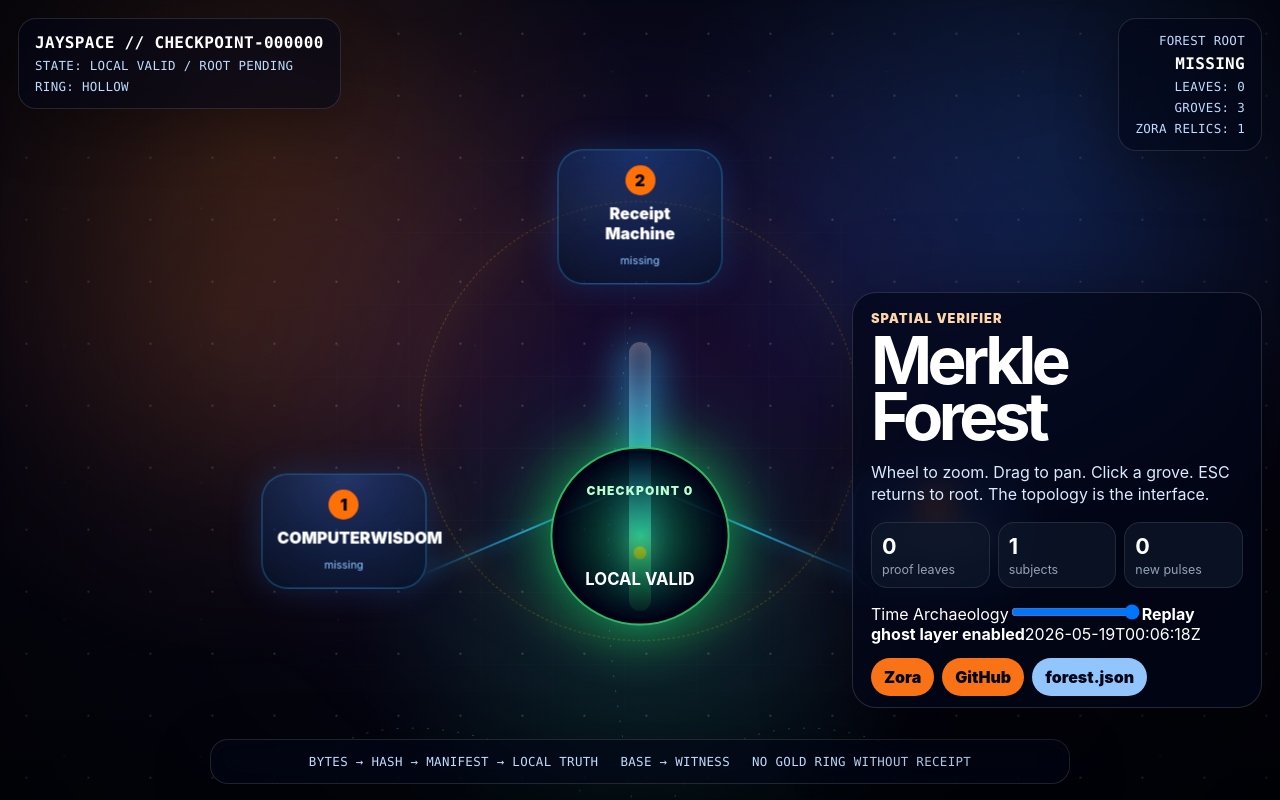
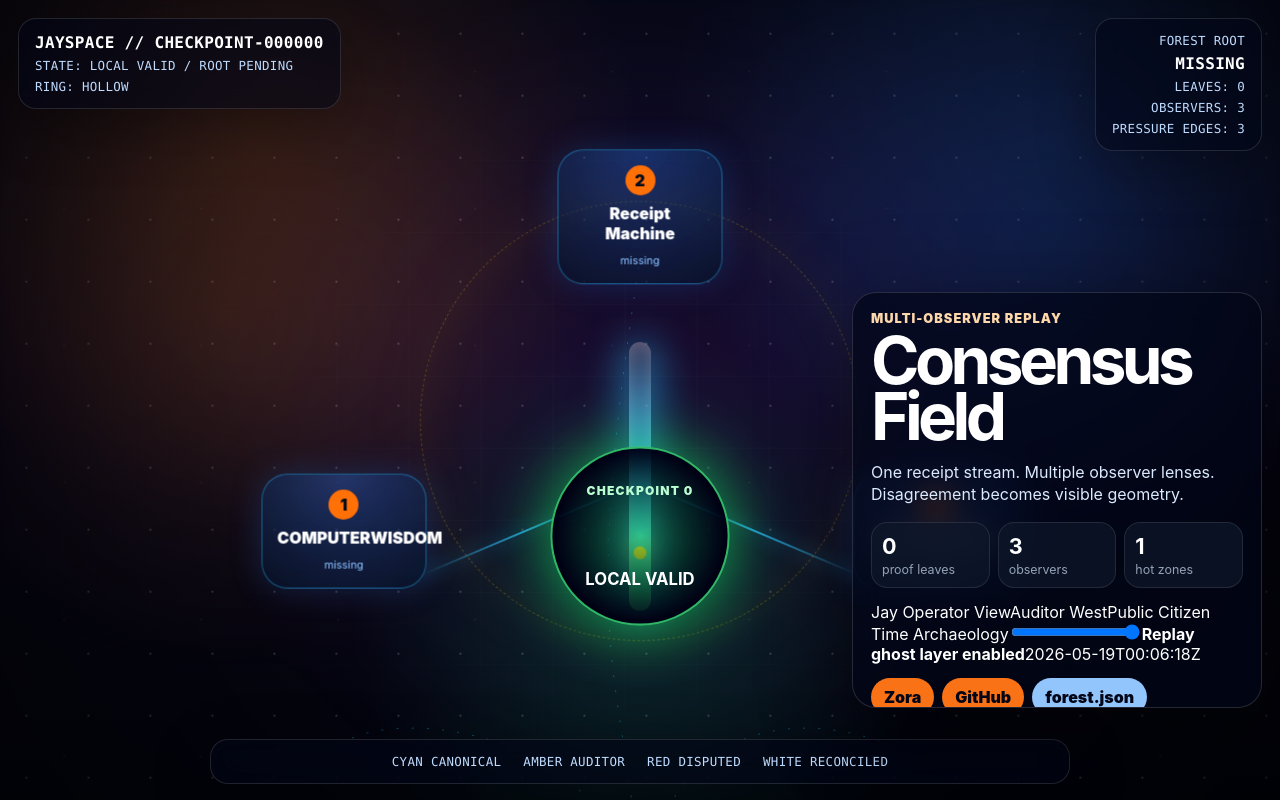
Before and after one commit to jsonwisdom/jay-zora-portal, a React (Vite) app in the folder frontend/: page / in a window 1280 px wide. Built offline with nearby package versions, Linux system fonts and the light colour scheme.

Commit message:
Render multi-observer replay lenses

```diff
--- a/frontend/src/main.jsx
+++ b/frontend/src/main.jsx
@@ -8,6 +8,8 @@ const HISTORY_URL = `${BASE}data/history.json`;
 const PERMISSIONS_URL = `${BASE}data/permissions.json`;
 const ACTIVITY_URL = `${BASE}data/activity.json`;
 const REPLAY_URL = `${BASE}data/replay-events.json`;
+const OBSERVERS_URL = `${BASE}data/observers.json`;
+const HEATMAP_URL = `${BASE}data/heatmap.json`;
 const ZORA_INDEX_URL = `${BASE}zora-index.json`;
 const FLYWHEEL_URL = "https://zora.co/coin/base:0x5e35e630356a1b24d1b45078918ea60ef98e915a?referrer=0x829adfedbe565f9885a7ea6bc78912acaef055e2";
 const GITHUB_URL = "https://github.com/jsonwisdom/jay-zora-portal";
@@ -28,12 +30,21 @@ function verifierState({ forest, history }) {
     : { label: "VALID / WITNESS UNANCHORED", tone: "warn", ring: "BROKEN GOLD" };
 }
 
+function eventState(event) {
+  if (event.type === "checkpoint") return "reconciled";
+  if (event.to?.includes("zora")) return "canonical";
+  if (event.to?.includes("computerwisdom")) return "fork";
+  return "canonical";
+}
+
 function App() {
   const [forest, setForest] = useState(null);
   const [history, setHistory] = useState(null);
   const [permissions, setPermissions] = useState(null);
   const [activity, setActivity] = useState(null);
   const [replay, setReplay] = useState([]);
+  const [observers, setObservers] = useState([]);
+  const [heatmap, setHeatmap] = useState([]);
   const [timeIndex, setTimeIndex] = useState(999);
   const [zoraCount, setZoraCount] = useState(0);
   const [selected, setSelected] = useState(null);
@@ -43,12 +54,14 @@ function App() {
 
   useEffect(() => {
     async function load() {
-      const [forestRes, historyRes, permissionsRes, activityRes, replayRes, zoraRes] = await Promise.allSettled([
+      const [forestRes, historyRes, permissionsRes, activityRes, replayRes, observersRes, heatmapRes, zoraRes] = await Promise.allSettled([
         fetch(FOREST_URL, { cache: "no-store" }).then((r) => r.json()),
         fetch(HISTORY_URL, { cache: "no-store" }).then((r) => r.json()),
         fetch(PERMISSIONS_URL, { cache: "no-store" }).then((r) => r.json()),
         fetch(ACTIVITY_URL, { cache: "no-store" }).then((r) => r.json()),
         fetch(REPLAY_URL, { cache: "no-store" }).then((r) => r.json()),
+        fetch(OBSERVERS_URL, { cache: "no-store" }).then((r) => r.json()),
+        fetch(HEATMAP_URL, { cache: "no-store" }).then((r) => r.json()),
         fetch(ZORA_INDEX_URL, { cache: "no-store" }).then((r) => r.json()),
       ]);
       if (forestRes.status === "fulfilled") setForest(forestRes.value);
@@ -60,6 +73,8 @@ function App() {
         setReplay(events);
         setTimeIndex(events.length ? events.length - 1 : 0);
       }
+      if (observersRes.status === "fulfilled") setObservers(observersRes.value.observers || []);
+      if (heatmapRes.status === "fulfilled") setHeatmap(heatmapRes.value.edges || []);
       if (zoraRes.status === "fulfilled") setZoraCount(Array.isArray(zoraRes.value) ? zoraRes.value.length : zoraRes.value.results?.length || 0);
     }
     load();
@@ -114,6 +129,11 @@ function App() {
     return `M 50 88 C 50 58, ${x - 8} 62, ${x} ${y}`;
   }
 
+  function observerEvents(observer) {
+    const visible = observer.visible_states || ["canonical", "reconciled"];
+    return visibleGhosts.filter((event) => visible.includes(eventState(event)));
+  }
+
   return (
     <main className={`observatory ${state.tone}`}>
       <div className="space-layer stars" />
@@ -131,8 +151,8 @@ function App() {
         <span>FOREST ROOT</span>
         <strong>{short(forest?.forest_root_sha256)}</strong>
         <span>LEAVES: {forest?.leaf_count || leaves.length}</span>
-        <span>GROVES: {forest?.grove_count || groves.length}</span>
-        <span>ZORA RELICS: {zoraCount}</span>
+        <span>OBSERVERS: {observers.length}</span>
+        <span>PRESSURE EDGES: {heatmap.length}</span>
       </section>
 
       <section
@@ -145,6 +165,16 @@ function App() {
       >
         <div className="forest-camera" style={{ transform: `translate(${pan.x}px, ${pan.y}px) scale(${zoom})` }}>
           <svg className="flow-svg" viewBox="0 0 100 100" preserveAspectRatio="none" aria-hidden="true" fill="none">
+            {observers.map((observer, oi) => observerEvents(observer).map((event, ei) => (
+              <path
+                key={`${observer.id}-${event.id}`}
+                className={`observer-path ${observer.color} ${eventState(event)}`}
+                style={{ animationDelay: `${(oi * .8) + (ei * .18)}s`, opacity: observer.detail === "low" ? .12 : .24 }}
+                d={ghostPath(event)}
+                fill="none"
+                vectorEffect="non-scaling-stroke"
+              />
+            )))}
             {visibleGhosts.map((event, i) => (
               <path key={event.id} className={`ghost-path ${event.type}`} style={{ animationDelay: `${i * .24}s` }} d={ghostPath(event)} fill="none" vectorEffect="non-scaling-stroke" />
             ))}
@@ -178,14 +208,21 @@ function App() {
       </section>
 
       <aside className="leaf-inspector">
-        <div className="eyebrow">{selected ? "Grove Inspection" : "Spatial Verifier"}</div>
-        <h1>{selected?.title || "Merkle Forest"}</h1>
-        <p>{selected?.description || "Wheel to zoom. Drag to pan. Click a grove. ESC returns to root. The topology is the interface."}</p>
+        <div className="eyebrow">{selected ? "Grove Inspection" : "Multi-Observer Replay"}</div>
+        <h1>{selected?.title || "Consensus Field"}</h1>
+        <p>{selected?.description || "One receipt stream. Multiple observer lenses. Disagreement becomes visible geometry."}</p>
         <div className="inspector-grid">
           <div><strong>{forest?.leaf_count || 0}</strong><span>proof leaves</span></div>
-          <div><strong>{subjects}</strong><span>subjects</span></div>
-          <div><strong>{activity?.new_leaves || 0}</strong><span>new pulses</span></div>
+          <div><strong>{observers.length}</strong><span>observers</span></div>
+          <div><strong>{heatmap.filter((e) => e.status === "disputed").length}</strong><span>hot zones</span></div>
         </div>
+        {observers.length > 0 && (
+          <div className="observer-legend">
+            {observers.map((observer) => (
+              <span key={observer.id} className={`observer-pill ${observer.color}`}>{observer.label}</span>
+            ))}
+          </div>
+        )}
         {replay.length > 0 && (
           <div className="time-archaeology">
             <label>Time Archaeology</label>
@@ -212,9 +249,10 @@ function App() {
       </aside>
 
       <footer className="hud bottom-line">
-        <span>bytes → hash → manifest → local truth</span>
-        <span>Base → witness</span>
-        <span>No gold ring without receipt</span>
+        <span>cyan canonical</span>
+        <span>amber auditor</span>
+        <span>red disputed</span>
+        <span>white reconciled</span>
       </footer>
     </main>
   );
```
